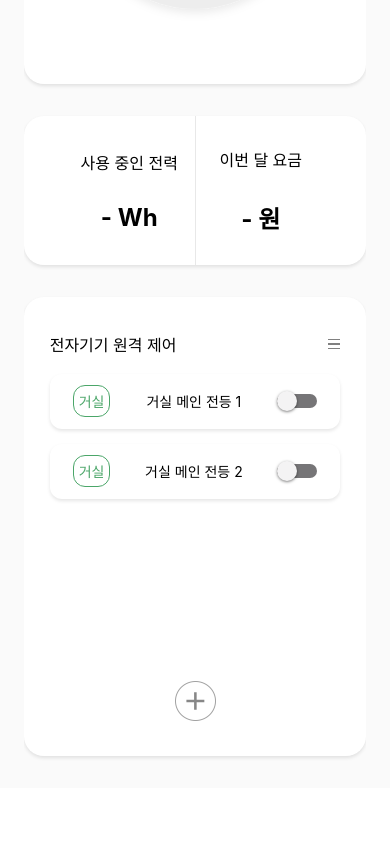
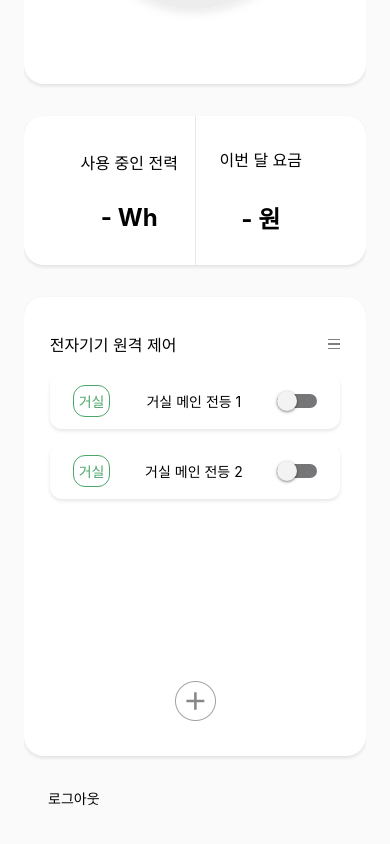
Before and after one commit to 2024-Edge/Edge_FE, a React Native app: screen /Home in a window 390 px wide. Shown: the part 370-1214 px from the top of the page. Before the commit the page ends 1158 px from the top, so only its background shows below. Built offline with nearby package versions, Linux system fonts and the light colour scheme.

Commit message:
로그아웃 기능 구현

```diff
--- a/App.js
+++ b/App.js
@@ -1,5 +1,6 @@
 import React, {useState, useEffect} from 'react';
 import {Image, View, ActivityIndicator} from 'react-native';
+import AsyncStorage from '@react-native-async-storage/async-storage';
 import {NavigationContainer} from '@react-navigation/native';
 import {createBottomTabNavigator} from '@react-navigation/bottom-tabs';
 import {createStackNavigator} from '@react-navigation/stack';
@@ -136,12 +137,11 @@ const App = () => {
     // 스플래쉬 화면 숨기기
     SplashScreen.hide();
 
-    // 로그인 상태를 확인하는 로직 (예: AsyncStorage 또는 SecureStore를 통해 로그인 상태 확인)
+    // 로그인 상태를 확인
     const checkLoginStatus = async () => {
       try {
-        // 로그인 상태를 가져오는 로직을 구현 (예: 토큰이 있는지 확인)
-        const userToken = null; // 예시로 null로 설정, 실제로는 저장된 토큰을 가져옴
-        setIsLoggedIn(!!userToken);
+        const userToken = await AsyncStorage.getItem('accessToken');
+        setIsLoggedIn(!!userToken); // 토큰이 존재하면 true, 없으면 false
       } catch (e) {
         console.error(e);
       } finally {
--- /dev/null
+++ b/src/components/logout.js
@@ -0,0 +1,35 @@
+import {StyleSheet, View, Text, TouchableOpacity, Alert} from 'react-native';
+import React from 'react';
+import AsyncStorage from '@react-native-async-storage/async-storage';
+
+function Logout({navigation}) {
+  const handleLogout = async () => {
+    try {
+      await AsyncStorage.removeItem('accessToken');
+      navigation.navigate('Join');
+    } catch (error) {
+      console.error('Error during logout:', error);
+      Alert.alert('Error', 'Failed to log out. Please try again.');
+    }
+  };
+  return (
+    <View style={styles.container}>
+      <View style={styles.logout}>
+        <TouchableOpacity onPress={handleLogout} style={styles.btn}>
+          <Text>로그아웃</Text>
+        </TouchableOpacity>
+      </View>
+    </View>
+  );
+}
+
+const styles = StyleSheet.create({
+  container: {
+    backgroundColor: '#fafafa',
+    paddingHorizontal: 24,
+  },
+  logout: {},
+  btn: {fontSize: 16, marginBottom: 100},
+});
+
+export default Logout;
--- a/src/screens/HomeScreen.js
+++ b/src/screens/HomeScreen.js
@@ -10,6 +10,7 @@ import {
   TouchableOpacity,
   Alert,
 } from 'react-native';
+import Logout from '../components/logout';
 import DonutChart from '../components/DonutChart';
 import ModalInfo from '../components/ModalInfo';
 import AsyncStorage from '@react-native-async-storage/async-storage';
@@ -144,6 +145,7 @@ const Home = ({navigation}) => {
             />
           </TouchableOpacity>
         </View>
+        <Logout navigation={navigation} />
       </ScrollView>
     </View>
   );
```
